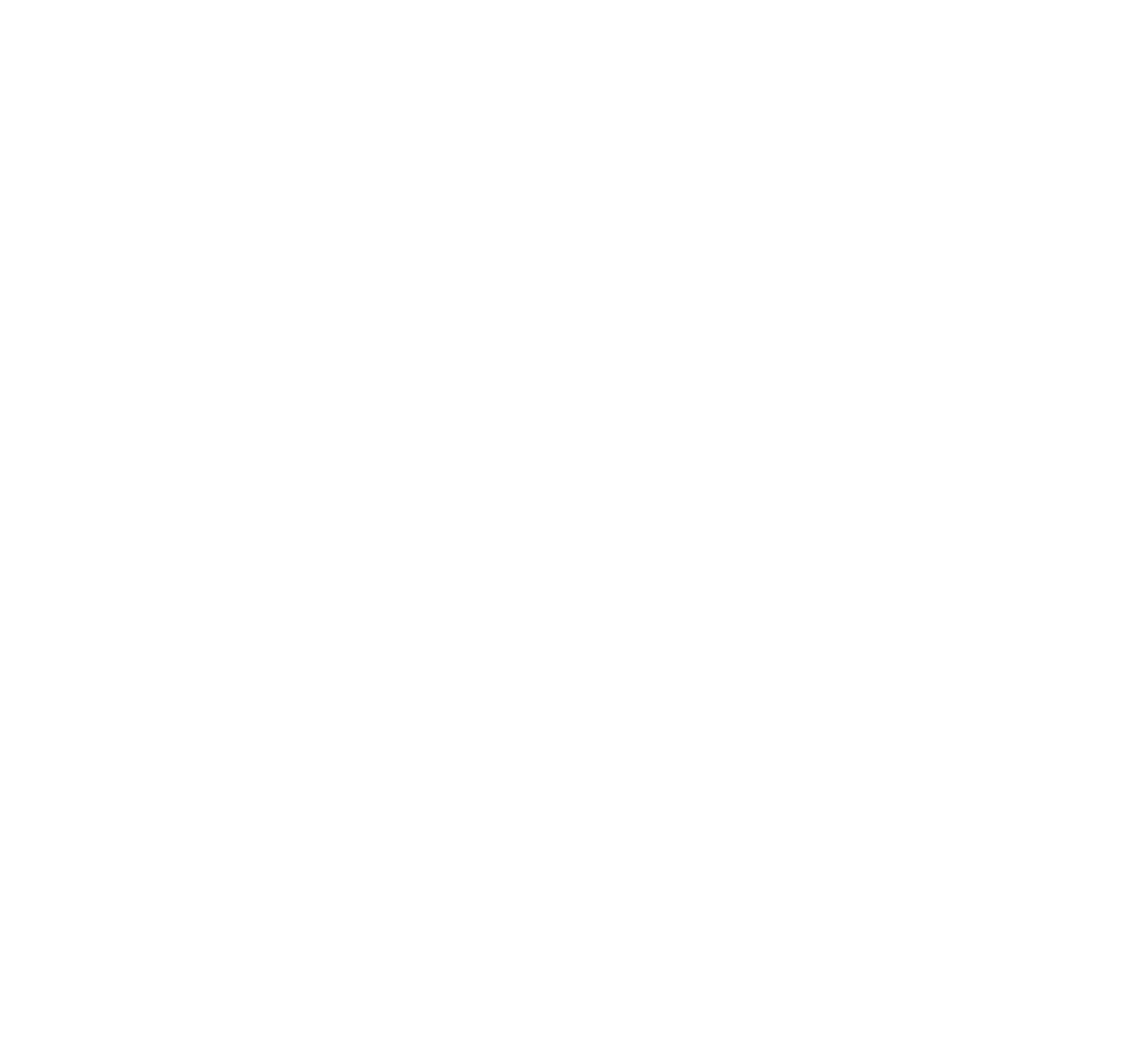
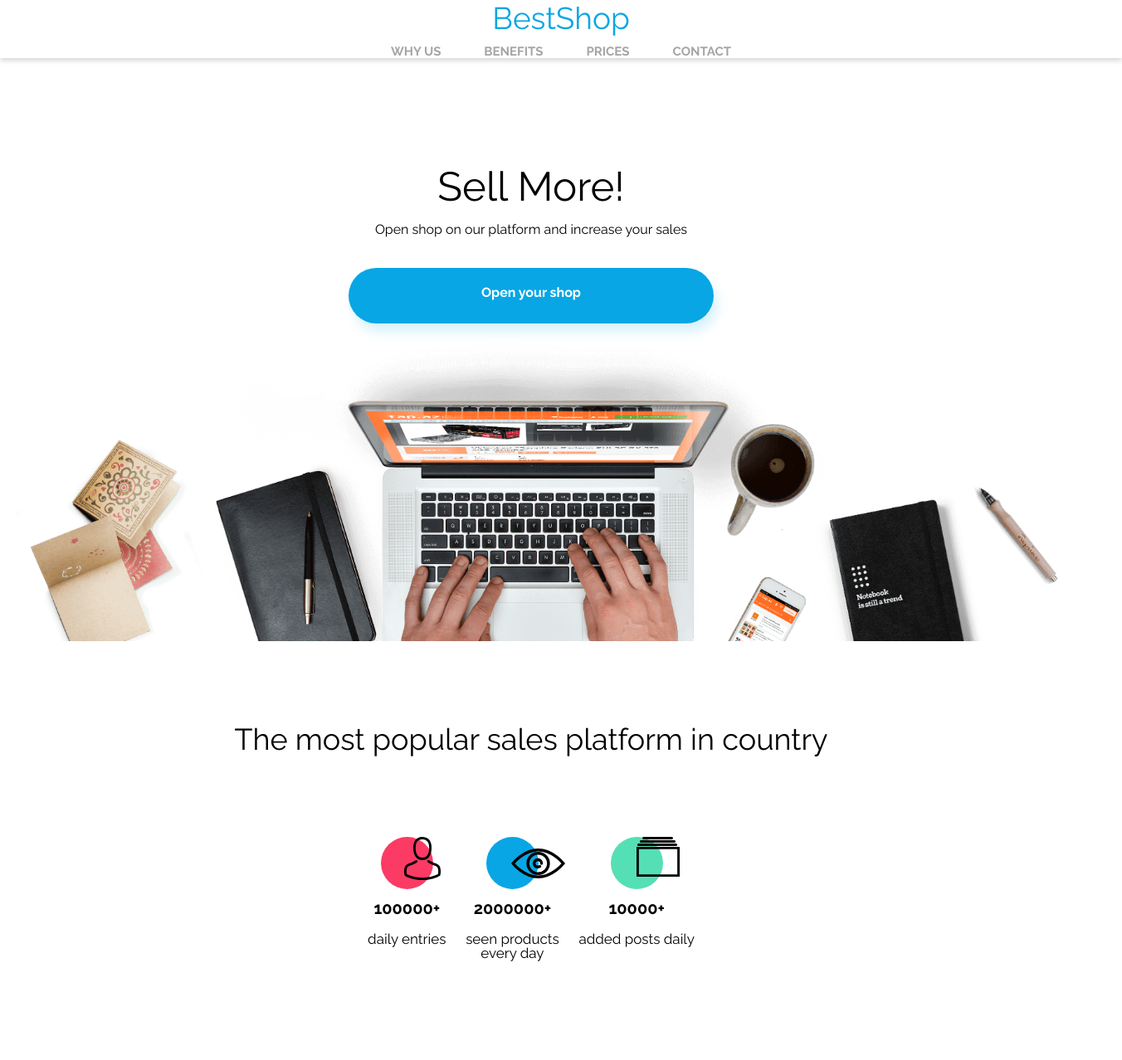
Before and after one commit to MNMatusiak/BestShop, a plain HTML site: page index.html in a window 1280 px wide. Shown: the whole page at 83% size, 1352 px wide, since content can reach past the window. Before the commit the page ends 800 px from the top, so only its background shows below. Drawn offline with nearby package versions, Linux system fonts and the light colour scheme.

Commit message:
Header + Section 1 + Section 2

```diff
--- a/css/style.css
+++ b/css/style.css
@@ -0,0 +1,195 @@
+* {
+    box-sizing: border-box;
+}
+
+:root {
+    --color-primary: #08a6e4;
+    --color-primar-shadow: rgba(7, 172, 230, .16);
+    --color-redish: #FB3B64;
+    --color-green: #55DFB4;
+    --color-black: #000000;
+    --color-grey: #A5A5A5;
+    --color-light-grey: #F7F7F7;
+    --color-white: #FFFFFF;
+    --font-raleway: "Raleway", sans-serif;
+    --font-open-sans: "Open Sans", sans-serif;
+}
+
+html {
+    font-family: var(--font-raleway);
+}
+
+.header {
+    width: 1352px;
+    height: 70px;
+    box-shadow: 0px 3px 6px #00000029;
+    opacity: 1;
+    margin: 0 auto;
+}
+
+.container {
+    display: flex;
+    justify-content: space-between;
+    align-items: center;
+    height: 100%;
+}
+
+.logo {
+    text-decoration: none;
+    font: 37px Raleway;
+    font-weight: 300px;
+    color: #08A6E4;
+}
+
+.header-menu {
+    display: flex;
+}
+
+.menu__element {
+    padding: 0 26px;
+}
+
+.menu__link {
+    color: #A5A5A5;
+    text-transform: uppercase;
+    text-decoration: none;
+    font-size: 15px;
+    font-weight: bold;
+
+}
+
+/* Page 1 */
+
+.welcome {
+    display: flex;
+    flex-direction: column;
+    align-items: center;
+}
+
+.welcome__content {
+    margin-top: 130px;
+    text-align: center;
+}
+
+.welcome__header {
+    font-style: var(--font-raleway);
+    color: var(--color-black);
+    font-size: 49px;
+}
+
+.welcome__text {
+    font-style: var(--font-open-sans);
+    color: var(--color-black);
+    margin-top: 20px;
+    margin-bottom: 38px;
+}
+
+.btn {
+    border-radius: 40px;
+    text-decoration: none;
+    font-weight: bold;
+    display: inline-block;
+}
+
+.btn--large {
+    background-color: var(--color-primary);
+    color: var(--color-white);
+    font-style: var(--font-open-sans);
+    height: 67px;
+    width: 440px;
+    padding: 22px 150px;
+    box-shadow: 5px 10px 14px var(--color-primar-shadow);
+}
+
+.welcome__img {
+    width: 100%;
+    height: auto;
+}
+
+/* Page 2 */
+
+.stats {
+    margin-top: 100px;
+}
+
+.container {
+    display: flex;
+    flex-direction: column;
+
+}
+
+.stats__container {
+    max-width: 800px;
+    margin: 100px auto 120px;
+    display: flex;
+    justify-content: space-between;
+}
+
+.stats__title {
+    font-style: var(--font-raleway);
+    color: var(--color-black);
+    font-size: 36px;
+    text-align: center;
+}
+
+.stats__single {
+    max-width: 160px;
+    display: flex;
+    flex-direction: column;
+    justify-content: flex-start;
+    align-items: center;
+    text-align: center;
+    font-font: var(--font-raleway);
+}
+
+.stats__circle {
+    height: 63px;
+    width: 63px;
+    border-radius: 50%;
+    position: relative;
+}
+
+.stats__number {
+    color: var(--color-black);
+    font-size: 20px;
+    font-weight: bold;
+    text-align: center;
+    margin-top: 13px;
+}
+
+.stats__img {
+    position: absolute;
+}
+
+.stats__description {
+    color: var(--color-black);
+    font-size: 17px;
+    margin-top: 19px;
+}
+
+.stats__single:nth-child(1) .stats__circle {
+    background-color: var(--color-redish);
+}
+
+.stats__single:nth-child(1) .stats__img {
+    top: 0;
+    left: 45%;
+}
+
+.stats__single:nth-child(2) .stats__circle {
+    background-color: var(--color-primary);
+}
+
+.stats__single:nth-child(2) .stats__img {
+    top: 14px;
+    left: 47%;
+}
+
+.stats__single:nth-child(3) .stats__circle {
+    background-color: var(--color-green);
+}
+
+.stats__single__single:nth-child(3) .stats__img {
+    top: 6px;
+    left: 50%;
+}
--- a/index.html
+++ b/index.html
@@ -9,11 +9,85 @@
     <link href="https://fonts.googleapis.com/css2?family=Raleway:wght@100;200;300;400;500;600;700;800;900&display=swap"
           rel="stylesheet">
 
-    <link rel="stylesheet" href="css/normalize.css">
+    <link rel="stylesheet" href="css/reset.css">
     <link rel="stylesheet" href="css/style.css">
-
 </head>
 <body>
+<header class="header">
+    <div class="container">
+        <a href="#" class="logo">BestShop</a>
+        <nav>
+            <ul class="header-menu">
+                <li class="menu__element">
+                    <a href="#why-us" class="menu__link">Why us</a>
+                </li>
+                <li class="menu__element">
+                    <a href="#benefits" class="menu__link">Benefits</a>
+                </li>
+                <li class="menu__element">
+                    <a href="#prices" class="menu__link">Prices</a>
+                </li>
+                <li class="menu__element">
+                    <a href="#contact" class="menu__link">Contact</a>
+                </li>
+            </ul>
+        </nav>
+    </div>
+
+</header>
+
+<main>
+
+    <section class="welcome">
+        <div class="welcome__content">
+            <h1 class="welcome__header">Sell More!</h1>
+            <p class="welcome__text">Open shop on our platform and increase your sales</p>
+            <a href="#" class="btn btn__primary btn--large">Open your shop</a>
+        </div>
+    </section>
+
+    <img src="assets/Background.png" alt="" class="welcome__img">
+
+
+    <section class="stats">
+        <div class="container">
+            <h2 class="stats__title">The most popular sales platform in country</h2>
+            <div class="stats__container">
+
+                <div class="stats__single">
+                    <div class="stats__circle">
+                        <img src="assets/Person.svg" alt="person" class="stats__img"/>
+                    </div>
+                    <div class="stats__number">100000+</div>
+                    <div class="stats__description">daily entries</div>
+                </div>
+
+                <div class="stats__single">
+                    <div class="stats__circle">
+                        <img src="assets/Eye.svg" alt="eye" class="stats__img"/>
+                    </div>
+                    <div class="stats__number">2000000+</div>
+                    <div class="stats__description">seen products every day</div>
+                </div>
+
+                <div class="stats__single">
+                    <div class="stats__circle">
+                        <img src="assets/Catalog.svg" alt="catalog" class="stats__img"/>
+                    </div>
+                    <div class="stats__number">10000+</div>
+                    <div class="stats__description">added posts daily</div>
+                </div>
+
+            </div>
+        </div>
+    </section>
+    <section class="benefits"></section>
+    <section class="pricing"></section>
+    <section class="contact"></section>
+
+
+</main>
+
 
 </body>
 </html>
```
